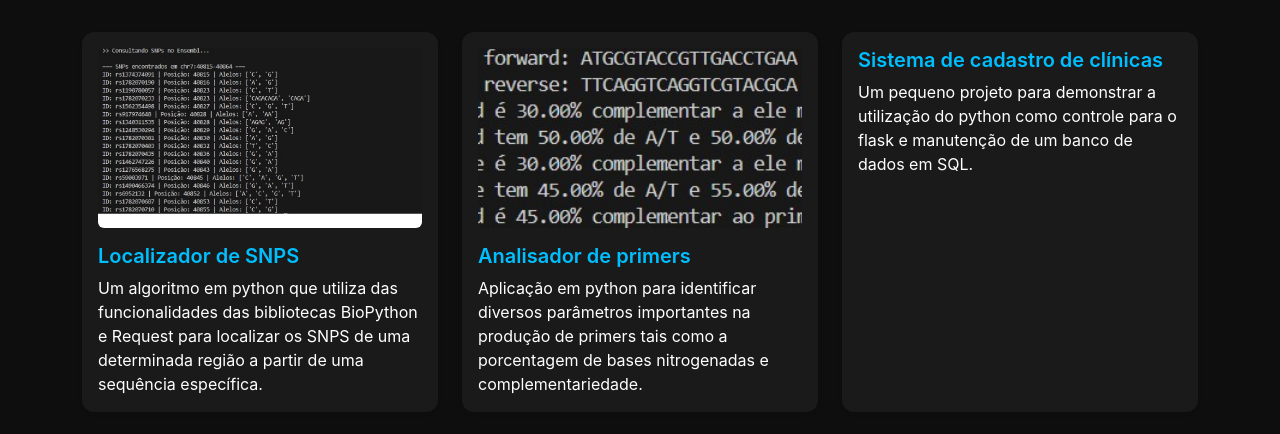
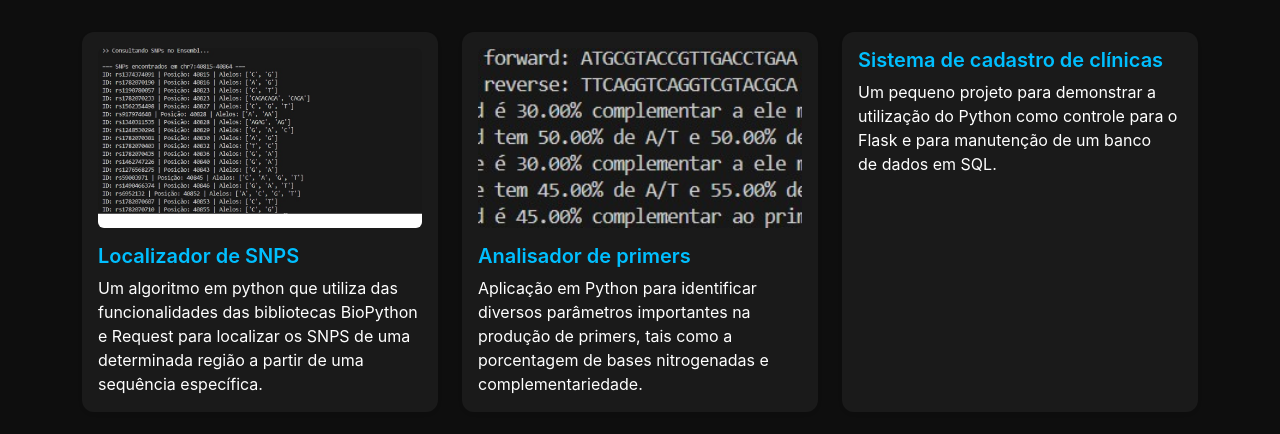
Before and after one commit to DBPF-BioInf/Portffolio, a Flask app: page /habilidades in a window 1280 px wide. Shown: the part 149-583 px from the top of the page. Run offline with Flask 3, Linux system fonts and the light colour scheme.

Commit message:
Update habilidades.html

```diff
--- a/templates/habilidades.html
+++ b/templates/habilidades.html
@@ -5,8 +5,8 @@
 <div class="row g-4">
   {% for projeto in [
     {"titulo": "Localizador de SNPS", "desc": "Um algoritmo em python que utiliza das funcionalidades das bibliotecas BioPython e Request para localizar os SNPS de uma determinada região a partir de uma sequência específica.", "link": "https://github.com/DBPF-BioInf/Localizador-de-SNPs", "img": url_for('static', filename='img/snps_exemplo.jpg')},
-    {"titulo": "Analisador de primers", "desc": "Aplicação em python para identificar diversos parâmetros importantes na produção de primers tais como a porcentagem de bases nitrogenadas e complementariedade.", "link": "https://github.com/DBPF-BioInf/An-lise-de-primers", "img": url_for('static', filename='img/primers_exemplo.jpg')},
-    {"titulo": "Sistema de cadastro de clínicas", "desc": "Um pequeno projeto para demonstrar a utilização do python como controle para o flask e manutenção de um banco de dados em SQL.", "link": "https://github.com/DBPF-BioInf/Projeto-de-sistema-de-cl-nicas"},
+    {"titulo": "Analisador de primers", "desc": "Aplicação em Python para identificar diversos parâmetros importantes na produção de primers, tais como a porcentagem de bases nitrogenadas e complementariedade.", "link": "https://github.com/DBPF-BioInf/An-lise-de-primers", "img": url_for('static', filename='img/primers_exemplo.jpg')},
+    {"titulo": "Sistema de cadastro de clínicas", "desc": "Um pequeno projeto para demonstrar a utilização do Python como controle para o Flask e para manutenção de um banco de dados em SQL.", "link": "https://github.com/DBPF-BioInf/Projeto-de-sistema-de-cl-nicas"},
   ] %}
   <div class="col-md-6 col-lg-4">
     <a href="{{ projeto.link }}" target="_blank" class="text-decoration-none text-reset">
```
